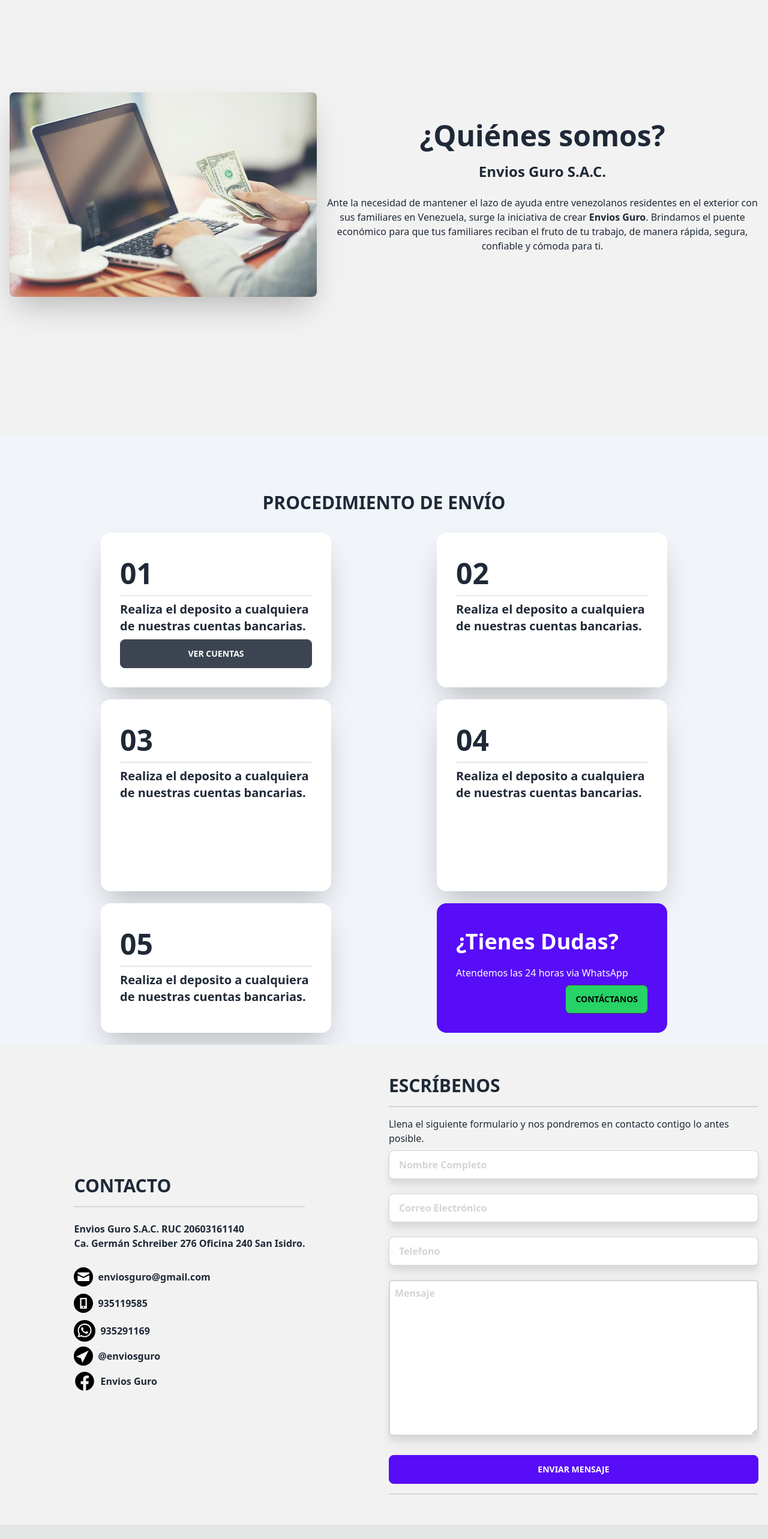
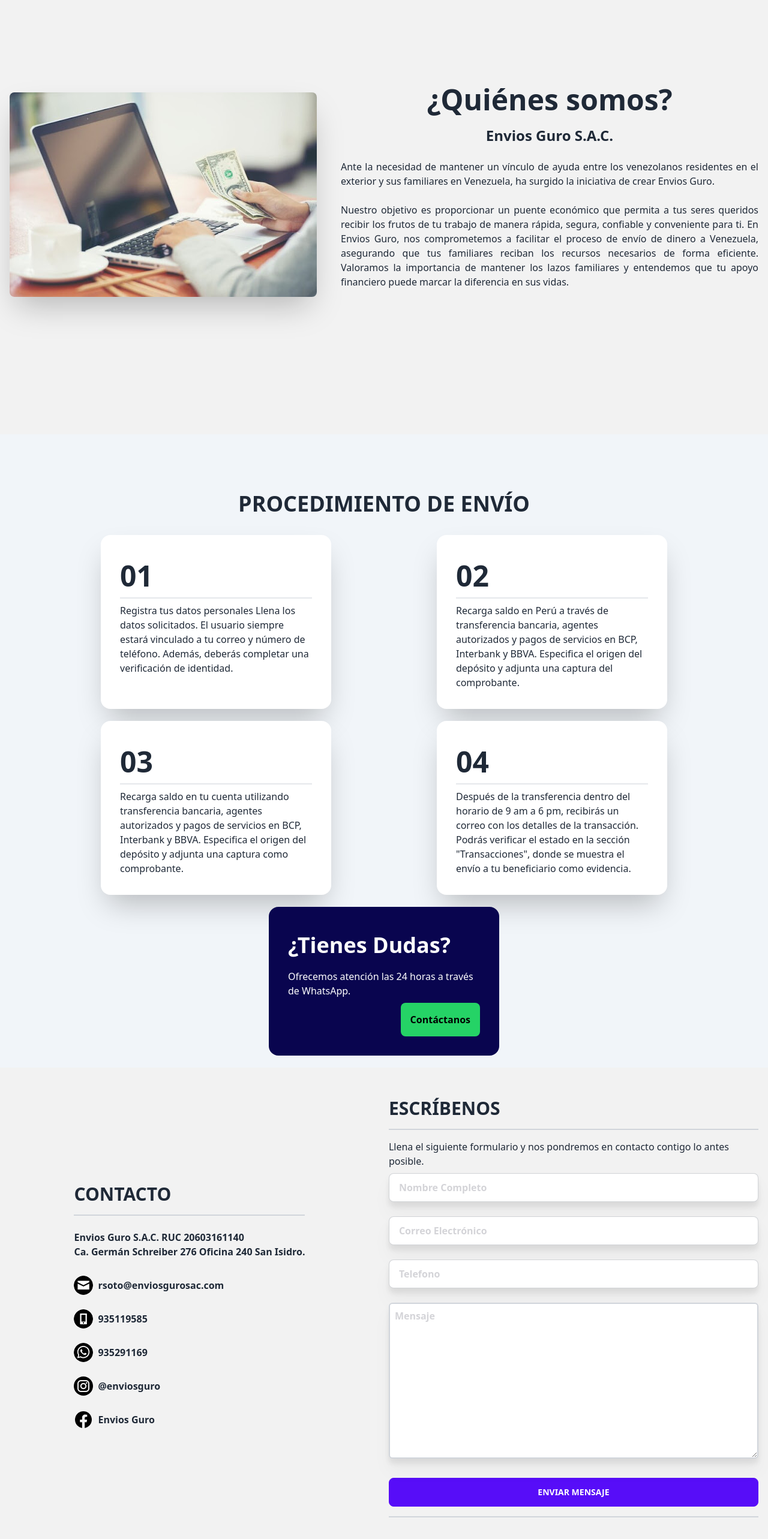
Before and after one commit to YotoCoder/enviosguro, a Next.js app in the folder front/: page / in a window 1280 px wide. Shown: the part 940-3506 px from the top of the page at 60% size. Built offline with nearby package versions, Linux system fonts and the light colour scheme.

Commit message:
Card About Hero

```diff
--- a/front/pages/components/About.jsx
+++ b/front/pages/components/About.jsx
@@ -4,20 +4,27 @@ const About = () => {
   return (
     <>
       <div className="hero min-h-screen bg-base-200 " id="about">
-  <div className="hero-content flex-col lg:flex-row">
-  <img src="/images/1.jpg" className="rounded-lg shadow-2xl" />
+        <div className="hero-content max-lg:flex-col gap-10">
+          <img src="/images/1.jpg" className="rounded-lg shadow-2xl hover:scale-110 transition-transform duration-500" />
           <div className="text-center">
             <h1 className="text-5xl font-bold mb-5">¿Quiénes somos?</h1>
             <b className="text-2xl mt-5">Envios Guro S.A.C.</b>
-      <p className="py-6">Ante la necesidad de mantener el lazo de ayuda entre venezolanos
-            residentes en el exterior con sus familiares en Venezuela, surge la
-            iniciativa de crear <b>Envios Guro</b>. Brindamos el puente
-            económico para que tus familiares reciban el fruto de tu trabajo, de
-            manera rápida, segura, confiable y cómoda para ti.</p>
+            <p className="py-6 text-justify">
+              Ante la necesidad de mantener un vínculo de ayuda entre los
+              venezolanos residentes en el exterior y sus familiares en
+              Venezuela, ha surgido la iniciativa de crear Envios Guro.<br/><br/> Nuestro
+              objetivo es proporcionar un puente económico que permita a tus
+              seres queridos recibir los frutos de tu trabajo de manera rápida,
+              segura, confiable y conveniente para ti. En Envios Guro, nos
+              comprometemos a facilitar el proceso de envío de dinero a
+              Venezuela, asegurando que tus familiares reciban los recursos
+              necesarios de forma eficiente. Valoramos la importancia de
+              mantener los lazos familiares y entendemos que tu apoyo financiero
+              puede marcar la diferencia en sus vidas.
+            </p>
           </div>
         </div>
       </div>
-
     </>
   );
 };
--- a/front/pages/components/Contact.jsx
+++ b/front/pages/components/Contact.jsx
@@ -1,5 +1,5 @@
 import React, { useEffect } from "react";
-import toast, { Toaster } from "react-hot-toast";
+import toast from "react-hot-toast";
 import axios from "axios";
 import { useForm } from "react-hook-form";
 import * as yup from "yup";
@@ -7,7 +7,6 @@ import { yupResolver } from "@hookform/resolvers/yup";
 import upDown from "@/animations/upDown";
 
 import { motion } from "framer-motion";
-import scale from "@/animations/scale";
 
 const schema = yup.object().shape({
   email: yup
@@ -18,6 +17,28 @@ const schema = yup.object().shape({
   phone: yup.string().required("El telefono es requerido"),
   name: yup.string().required("El nombre es requerido"),
 });
+
+const wtsp = {
+  text: "Hola Estoy interesado en enviar una remesa.",
+  number: "51935291169",
+};
+
+
+const contactDetails = [
+  ["rsoto@enviosgurosac.com", "/icons/email.svg"],
+  ["935119585", "/icons/phone.svg"],
+  ["935291169", "/icons/ws.svg", `https://wa.me/${wtsp.number}?text=${wtsp.text}`],
+  [
+    "@enviosguro",
+    "/icons/instagram.png",
+    "https://www.instagram.com/enviosguro",
+  ],
+  [
+    "Envios Guro",
+    "/icons/facebook.svg",
+    "https://www.facebook.com/people/Envios-Guro/100065355438982/",
+  ],
+];
 
 const Contact = () => {
   const {
@@ -42,7 +63,7 @@ const Contact = () => {
   };
 
   return (
-    <motion.div {...upDown}  className="lg:flex ">
+    <motion.div {...upDown} className="lg:flex ">
       <div className="hero min-h-screen relative bg-base-200" id="contact">
         <div className="hero-content flex-col lg:flex-row-reverse">
           <div>
@@ -54,30 +75,35 @@ const Contact = () => {
               Ca. Germán Schreiber 276 Oficina 240 San Isidro.
             </p>
 
-            <div className="flex items-center justify-start gap-2 pt-4">
-              <img src="/icons/email.svg" className="w-8 h-8" />
-              <p className="py-2 font-extrabold">enviosguro@gmail.com</p>
-            </div>
+            {contactDetails.map(([text, icon, href], index) =>
+              href ? (
+                <a
+                  className="flex items-center justify-start gap-2 pt-4 rounded-full"
+                  href={href}
+                  key={index}
+                  target="_blank"
+                >
+                  <img
+                    src={icon}
+                    className="w-8 h-8 rounded-full overflow-hidden"
+                  />
 
-            <div className="flex items-center justify-start py-2 gap-2">
-              <img src="/icons/phone.svg" className="w-8 h-8" />
-              <p className="font-extrabold">935119585</p>
-            </div>
+                  <span className="py-2 font-extrabold">{text}</span>
+                </a>
+              ) : (
+                <div
+                  className="flex items-center justify-start gap-2 pt-4"
+                  key={index}
+                >
+                  <img
+                    src={icon}
+                    className="w-8 h-8 rounded-full overflow-hidden"
+                  />
 
-            <div className="flex items-center justify-start py-1 gap-2">
-              <img src="/icons/ws.svg" className="w-9 h-9" />
-              <p className="font-extrabold">935291169</p>
-            </div>
-
-            <div className="flex items-center justify-start py-1 gap-2">
-              <img src="/icons/telegram.svg" className="w-8 h-8" />
-              <p className="font-extrabold">@enviosguro</p>
-            </div>
-
-            <div className="flex items-center justify-start py-1 gap-2">
-              <img src="/icons/facebook.svg" className="w-9 h-9" />
-              <p className="font-extrabold">Envios Guro</p>
-            </div>
+                  <p className="py-2 font-extrabold">{text}</p>
+                </div>
+              )
+            )}
           </div>
         </div>
       </div>
--- a/front/pages/components/Hero.jsx
+++ b/front/pages/components/Hero.jsx
@@ -4,10 +4,13 @@ import { motion } from "framer-motion";
 import scale from "@/animations/scale";
 import Link from "next/link";
 
-const wtsp = {
+export const wtsp = {
   text: "Hola Estoy interesado en enviar una remesa.",
   number: "51935291169",
 };
+
+
+
 
 const Hero = () => {
   return (
--- a/front/pages/components/Procedimiento.jsx
+++ b/front/pages/components/Procedimiento.jsx
@@ -2,6 +2,21 @@ import React from "react";
 
 import { motion } from "framer-motion";
 import scale from "@/animations/scale";
+import { wtsp } from "./Hero";
+
+const Card = ({ children, step }) => {
+  return (
+    <motion.div
+      {...scale}
+      className="card mx-6 w-96 bg-base-100 shadow-2xl mb-5"
+    >
+      <div className="card-body">
+        <h1 className="text-5xl border-b-2 py-3 font-bold">{step}</h1>
+        <p className="text-md">{children}</p>
+      </div>
+    </motion.div>
+  );
+};
 
 const Procedimiento = () => {
   return (
@@ -14,85 +29,47 @@ const Procedimiento = () => {
         x: { duration: 1 },
       }}
     >
-      <h1 className="lg:text-3xl text-2xl  flex items-center justify-center font-bold border-gray-300 pb-4 mb-4 pt-5">
+      <h1 className="lg:text-4xl text-2xl  flex items-center justify-center font-bold border-gray-300 pb-4 mb-4 pt-5">
         PROCEDIMIENTO DE ENVÍO
       </h1>
 
       <div className="flex flex-wrap flex-1 justify-around">
-        <motion.div {...scale} className="card mx-6 w-96 bg-base-100 shadow-2xl mb-5">
-          <div className="card-body">
-            <h1 className="text-5xl border-b-2 py-3 font-bold">01</h1>
-            <h2 className="card-title">
-              Realiza el deposito a cualquiera de nuestras cuentas bancarias.
-            </h2>
-            {/* The button to open modal */}
-            <label htmlFor="my-modal" className="btn">
-              Ver cuentas
-            </label>
+        <Card step="01">
+          Registra tus datos personales Llena los datos solicitados. El usuario
+          siempre estará vinculado a tu correo y número de teléfono. Además,
+          deberás completar una verificación de identidad.
+        </Card>
+        <Card step="02">
+          Recarga saldo en Perú a través de transferencia bancaria, agentes
+          autorizados y pagos de servicios en BCP, Interbank y BBVA. Especifica
+          el origen del depósito y adjunta una captura del comprobante.
+        </Card>
+        <Card step="03">
+          Recarga saldo en tu cuenta utilizando transferencia bancaria, agentes
+          autorizados y pagos de servicios en BCP, Interbank y BBVA. Especifica
+          el origen del depósito y adjunta una captura como comprobante.
+        </Card>
+        <Card step="04">
+          Después de la transferencia dentro del horario de 9 am a 6 pm,
+          recibirás un correo con los detalles de la transacción. Podrás
+          verificar el estado en la sección "Transacciones", donde se muestra el
+          envío a tu beneficiario como evidencia.
+        </Card>
 
-            {/* Put this part before </body> tag */}
-            <input type="checkbox" id="my-modal" className="modal-toggle" />
-            <div className="modal">
-              <div className="modal-box">
-                <h3 className="font-bold text-lg">Banco BCP</h3>
-                <p className="py-4">191595965656</p>
-                <div className="modal-action">
-                  <label htmlFor="my-modal" className="btn">
-                    Yay!
-                  </label>
-                </div>
-              </div>
-            </div>
-          </div>
-        </motion.div>
-
-        <motion.div {...scale} className="card mx-6 w-96 bg-base-100 shadow-2xl mb-5">
-          <div className="card-body">
-            <h1 className="text-5xl border-b-2 py-3 font-bold">02</h1>
-            <h2 className="card-title">
-              Realiza el deposito a cualquiera de nuestras cuentas bancarias.
-            </h2>
-          </div>
-        </motion.div>
-
-        <motion.div {...scale} className="card mx-6 w-96 bg-base-100 shadow-2xl mb-5">
-          <div className="card-body">
-            <h1 className="text-5xl border-b-2 py-3 font-bold">03</h1>
-            <h2 className="card-title">
-              Realiza el deposito a cualquiera de nuestras cuentas bancarias.
-            </h2>
-          </div>
-        </motion.div>
-
-        <motion.div {...scale} className="card mx-6 w-96 h-80 bg-base-100 shadow-2xl mb-5">
-          <div className="card-body">
-            <h1 className="text-5xl border-b-2 py-3 font-bold">04</h1>
-            <h2 className="card-title">
-              Realiza el deposito a cualquiera de nuestras cuentas bancarias.
-            </h2>
-          </div>
-        </motion.div>
-
-        <motion.div {...scale} className="card mx-6 w-96 bg-base-100 shadow-2xl mb-5">
-          <div className="card-body">
-            <h1 className="text-5xl border-b-2 py-3 font-bold">05</h1>
-            <h2 className="card-title">
-              Realiza el deposito a cualquiera de nuestras cuentas bancarias.
-            </h2>
-          </div>
-        </motion.div>
-
-        <motion.div {...scale} className="card mx-6  w-96 bg-primary text-primary-content mb-5">
+        <motion.div
+          {...scale}
+          className="card mx-6  w-96 bg-[#09054F] text-primary-content mb-5"
+        >
           <div className="card-body">
             <h2 className="text-4xl items-center justify-center py-3 font-bold">
               ¿Tienes Dudas?
             </h2>
-            <p>Atendemos las 24 horas via WhatsApp</p>
+            <p>Ofrecemos atención las 24 horas a través de WhatsApp.</p>
             <div className="card-actions justify-end">
               <a
-                className="btn bg-[#25D366] text-black"
+                className="rounded-btn p-4 font-semibold bg-[#25D366] text-black"
                 target="_blank"
-                href="https://api.whatsapp.com/send?phone=51935291169"
+                href={`https://wa.me/${wtsp.number}?text=${wtsp.text}`}
               >
                 Contáctanos
               </a>
@@ -100,7 +77,6 @@ const Procedimiento = () => {
           </div>
         </motion.div>
       </div>
-
     </motion.div>
   );
 };
```
Also changed, not shown: front/public/icons/instagram.png (added). Lines whose indentation alone changed are shown as unchanged.
